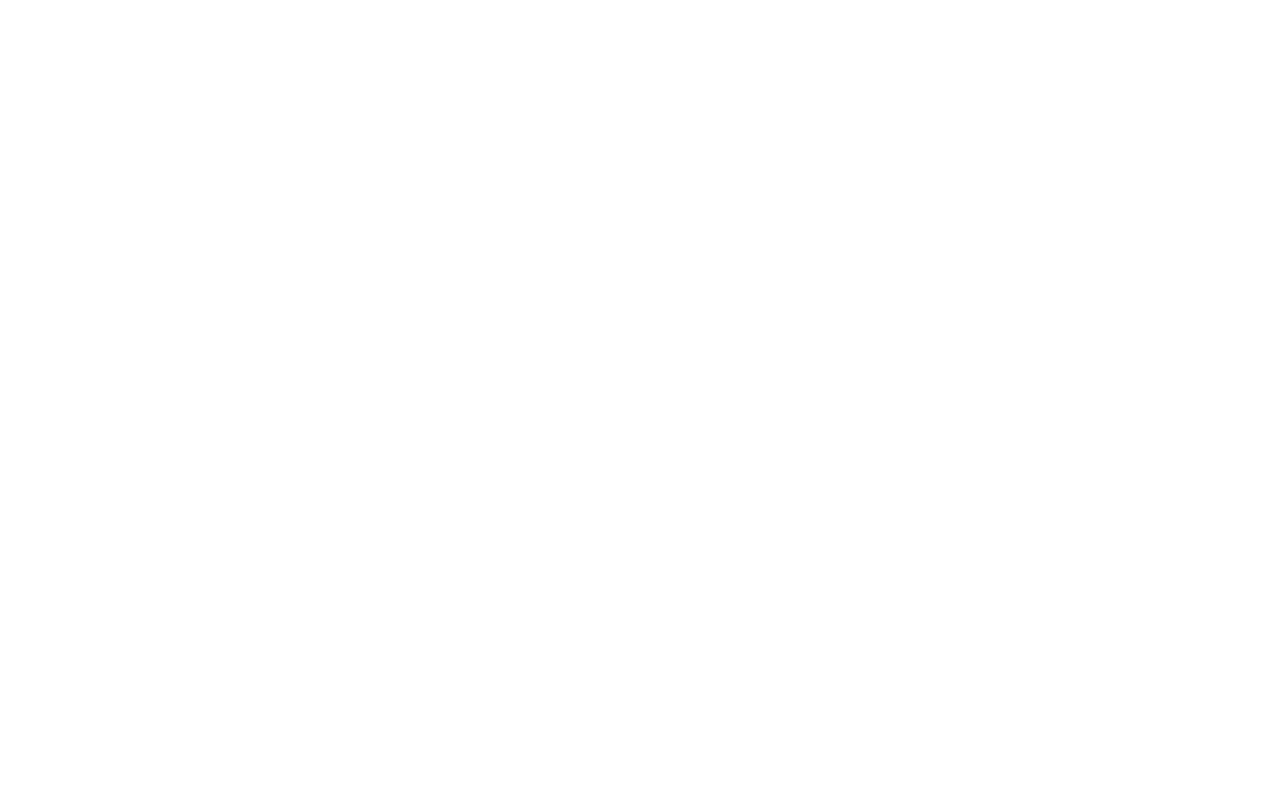
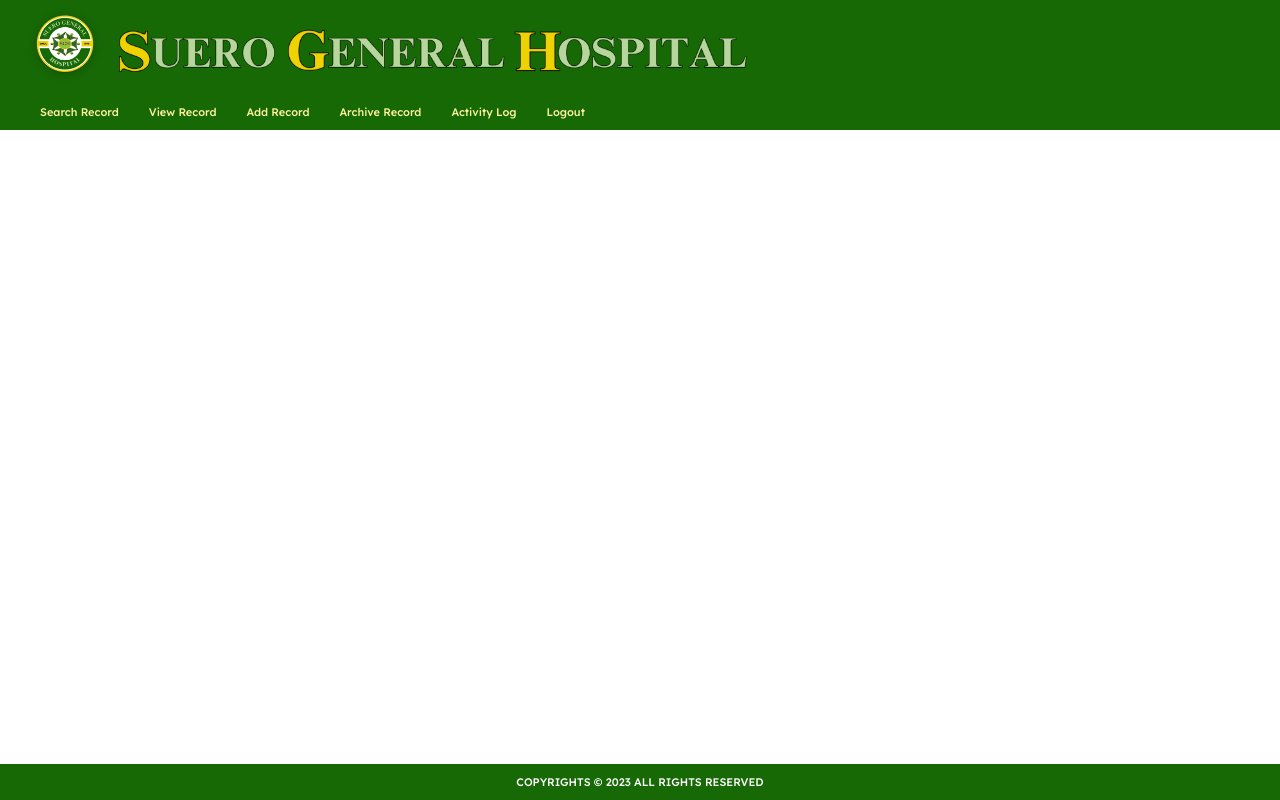
Before and after one commit to marcccsantos/SE-SGH, a React (Vite) app: page /search in a window 1280 px wide. Before the commit this address had no page. Built offline with nearby package versions, Linux system fonts and the light colour scheme.

Commit message:
header and footer

```diff
--- a/src/App.jsx
+++ b/src/App.jsx
@@ -1,6 +1,7 @@
 import {BrowserRouter as Router, Routes,Route} from "react-router-dom";
 import Login from "./pages/login";
 import Forgot from "./pages/forgot";
+import Search from "./pages/search";
 
 const App = () => {
     return (
@@ -9,6 +10,7 @@
                 <Routes>
                     <Route path="/" element={<Login />} />
                     <Route path="/forgot" element={<Forgot />} />
+                    <Route path="/search" element={<Search />} />
                 </Routes>
             </Router>
         </div>
--- /dev/null
+++ b/src/pages/search.css
@@ -0,0 +1,53 @@
+body, html {
+    margin: 0;
+    padding: 0;
+}
+header {
+    display: flex;
+    justify-content: space-between;
+    align-items: center;
+    background-color: #176906;
+}
+nav ul {
+    list-style: none;
+    display: flex;
+    gap: 30px;
+    font-family: 'Lexend';
+    font-size: 11px;
+    color: #FFF39C;
+}
+li:hover {
+    text-decoration: underline;
+    color: white;
+}
+nav a {
+    text-decoration: none;
+    color: inherit;
+}
+.logo-search {
+    width: 100%;
+    max-width: 90px;
+    margin-left: 20px;
+}
+.sgh-text {
+    width: 100%;
+    max-width: 650px;
+}
+.img-header {
+    background-color: #176906;
+}
+/***********************/
+footer {
+    background-color: #176906;
+    text-align: center;
+    font-family: 'Lexend';
+    font-size: 11px;
+    color: white;
+    position: fixed;
+    bottom: 0;
+    width: 100%;
+}
+
+@media screen and (max-width:1024px) {
+
+}
--- /dev/null
+++ b/src/pages/search.jsx
@@ -0,0 +1,31 @@
+import { Link } from 'react-router-dom';
+import './search.css';
+
+const Search = () => {
+    return (
+        <>
+            <div className="img-header">
+                <img className="logo-search" src="/logo-1.png" alt="" />
+                <img className="sgh-text" src="/text-sgh.png" alt="" />
+            </div>
+            <header>
+                <nav>
+                    <ul>
+                        <li><Link to="/search">Search Record</Link></li>
+                        <li>View Record</li>
+                        <li>Add Record</li>
+                        <li>Archive Record</li>
+                        <li>Activity Log</li>
+                        <li><Link to="/">Logout</Link></li>
+                    </ul>
+                </nav>
+            </header>
+
+            <footer>
+                <p>COPYRIGHTS © 2023 ALL RIGHTS RESERVED</p>
+            </footer>
+        </>
+    )
+}
+
+export default Search;
```
Also changed, not shown: public/text-sgh.png (added).
